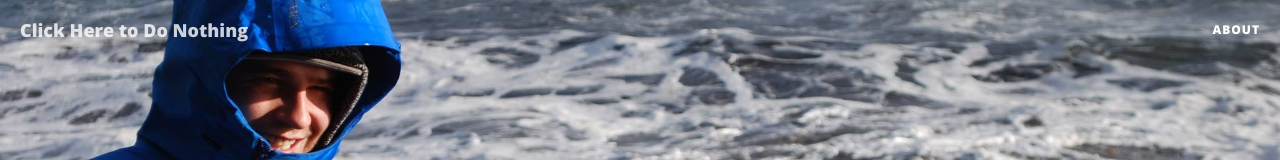
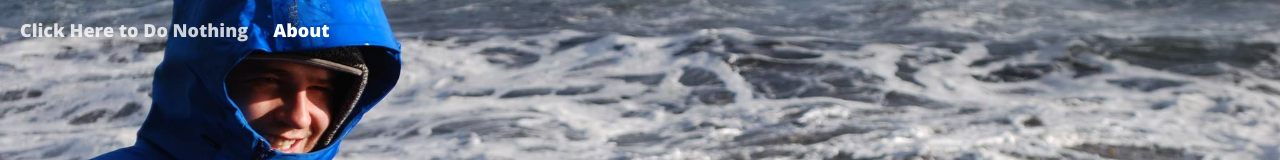
Before and after one commit to trentwoodbury/TrentWould, a website: page index.html in a window 1280 px wide. Shown: the top 160 px of the page. Drawn offline with nearby package versions, Linux system fonts and the light colour scheme.

Commit message:
Move About to left side of home navbar

```diff
--- a/index.html
+++ b/index.html
@@ -43,16 +43,17 @@
                     Menu <i class="fa fa-bars"></i>
                 </button>
                 <a class="navbar-brand" href="index.html">Click Here to Do Nothing</a>
+                <a class="navbar-brand" href="about.html">About</a>
             </div>
 
             <!-- Collect the nav links, forms, and other content for toggling -->
-            <div class="collapse navbar-collapse" id="bs-example-navbar-collapse-1">
+            <!-- <div class="collapse navbar-collapse" id="bs-example-navbar-collapse-1">
                 <ul class="nav navbar-nav navbar-right">
                     <li>
                         <a href="about.html">About</a>
                     </li>
                 </ul>
-            </div>
+            </div> -->
             <!-- /.navbar-collapse -->
         </div>
         <!-- /.container -->
```
